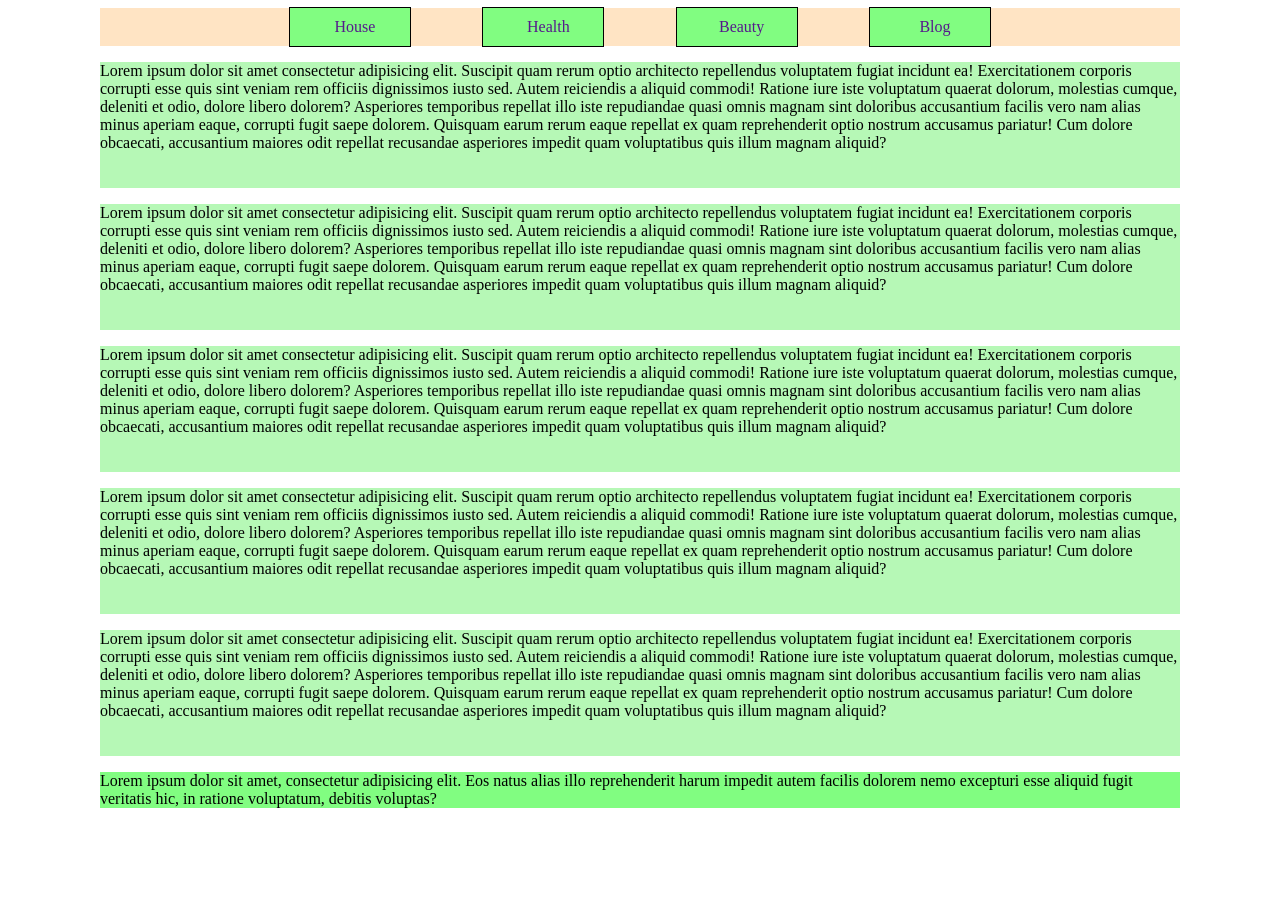
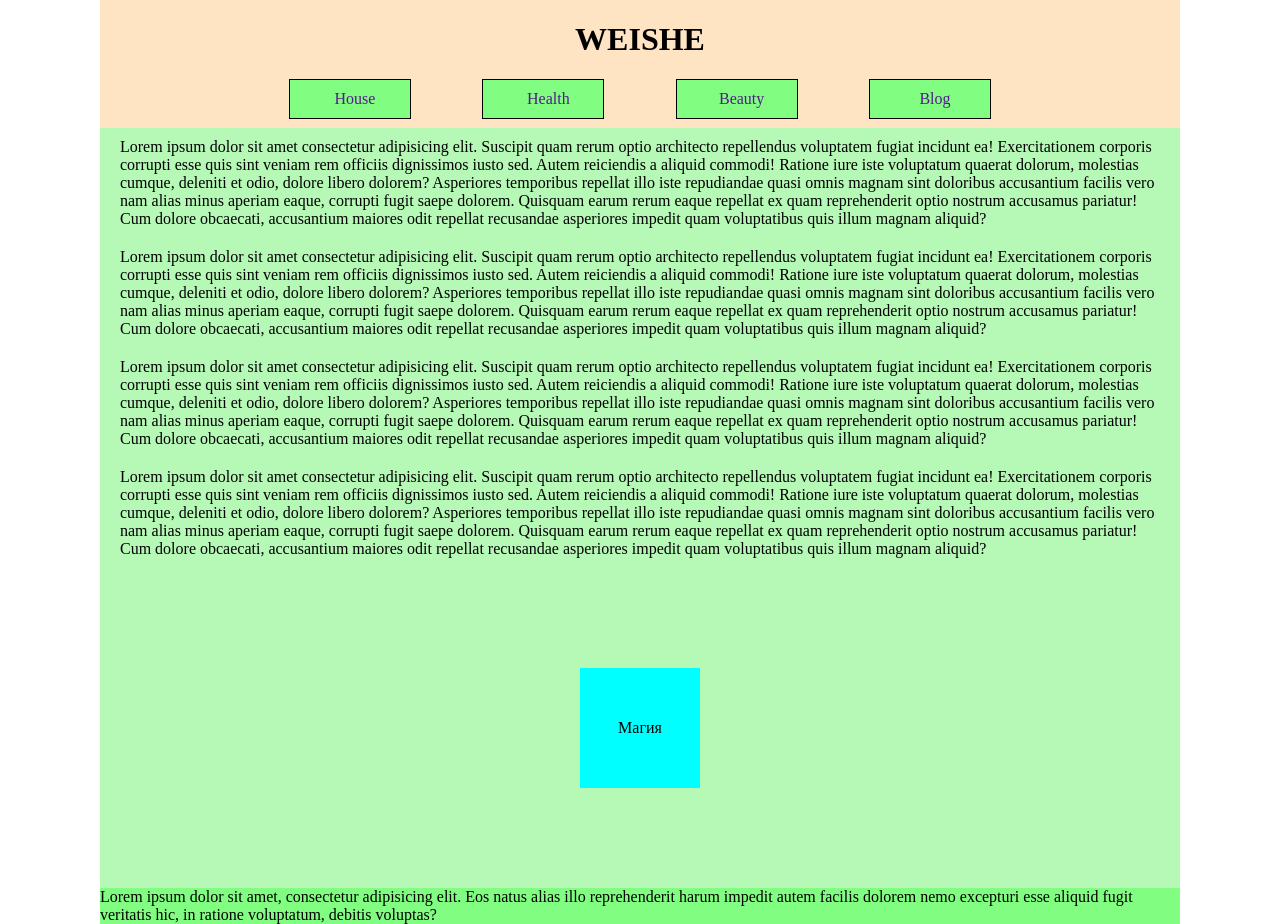
Before and after one commit to nightmish/weishe_project, a plain HTML site: page index.html in a window 1280 px wide. Before the commit the page ends 824 px from the top, so only its background shows below. Drawn offline with Linux system fonts and the light colour scheme.

Commit message:
Animation

```diff
--- a/css/styles.css
+++ b/css/styles.css
@@ -4,21 +4,37 @@ list-style-type: none;
 a {
 text-decoration: none;
 }
+p{
+padding:0;
+margin:0;
+}
 body {
 
+ margin: 0;
+ padding: 0;
 }
 /***Header Zone***/
+.titler{
+    padding: 0;
+    margin: 0;
+display: inline-block;
+text-align: center;
+text-transform: uppercase;
+}
 .mainnav {
     display: flex;
     justify-content: space-between;
     margin:0;
     padding: 0;
-
     width:700px;
+    padding-bottom: 10px;
 }
 .headerx {
+    margin:0;
+    padding:0;
     display: flex;
-    justify-content: center;
+    flex-direction: column;
+    align-items:center;
     width: 1080px;
     margin:0px auto;
     background-color: bisque;
@@ -58,8 +74,11 @@ body {
 .container {
    margin:0px auto;
    padding:0;
-    width: 1080px;
-    padding-bottom: 20px;
+    width: 1040px;
+    padding-bottom: 10px;
+    padding-top: 10px;
+    padding-left: 20px;
+    padding-right: 20px;
      background-color: rgb(182, 248, 182);
 
 }
@@ -69,3 +88,31 @@ width: 1080px;
 margin:0px auto;
 background-color: rgb(129, 253, 129);
 }
+.test {
+    margin:0;
+    display: flex;
+    justify-content: center;
+    align-items: center;
+    height: 300px;
+}
+.button {
+    display: flex;
+    justify-content: center;
+    align-items: center;
+    margin: 0;
+    padding:10px;
+    background-color: aqua;
+    width:100px;
+    height: 100px;
+    transition-property: all;
+    transition-duration: 800ms;
+    transition-timing-function: linear;
+
+
+}
+.button:hover{
+    background-color: rgb(0, 0, 0);
+    border-radius: 0%;
+    transform: scale(2.5);
+
+}
--- a/index.html
+++ b/index.html
@@ -9,6 +9,7 @@
 </head>
 <body>
    <header class="headerx">
+       <p class="titler"><h1>WEISHE</h1></p>
        <ul class="mainnav list">
            <li class="menubutton"><a href="" class="menulink">House</a>
                <ul class="submenu">
@@ -47,7 +48,9 @@
             <section class="container"><p>Lorem ipsum dolor sit amet consectetur adipisicing elit. Suscipit quam rerum optio architecto repellendus voluptatem fugiat incidunt ea! Exercitationem corporis corrupti esse quis sint veniam rem officiis dignissimos iusto sed. Autem reiciendis a aliquid commodi! Ratione iure iste voluptatum quaerat dolorum, molestias cumque, deleniti et odio, dolore libero dolorem? Asperiores temporibus repellat illo iste repudiandae quasi omnis magnam sint doloribus accusantium facilis vero nam alias minus aperiam eaque, corrupti fugit saepe dolorem. Quisquam earum rerum eaque repellat ex quam reprehenderit optio nostrum accusamus pariatur! Cum dolore obcaecati, accusantium maiores odit repellat recusandae asperiores impedit quam voluptatibus quis illum magnam aliquid?</p></section>
             <section class="container"><p>Lorem ipsum dolor sit amet consectetur adipisicing elit. Suscipit quam rerum optio architecto repellendus voluptatem fugiat incidunt ea! Exercitationem corporis corrupti esse quis sint veniam rem officiis dignissimos iusto sed. Autem reiciendis a aliquid commodi! Ratione iure iste voluptatum quaerat dolorum, molestias cumque, deleniti et odio, dolore libero dolorem? Asperiores temporibus repellat illo iste repudiandae quasi omnis magnam sint doloribus accusantium facilis vero nam alias minus aperiam eaque, corrupti fugit saepe dolorem. Quisquam earum rerum eaque repellat ex quam reprehenderit optio nostrum accusamus pariatur! Cum dolore obcaecati, accusantium maiores odit repellat recusandae asperiores impedit quam voluptatibus quis illum magnam aliquid?</p></section>
             <section class="container"><p>Lorem ipsum dolor sit amet consectetur adipisicing elit. Suscipit quam rerum optio architecto repellendus voluptatem fugiat incidunt ea! Exercitationem corporis corrupti esse quis sint veniam rem officiis dignissimos iusto sed. Autem reiciendis a aliquid commodi! Ratione iure iste voluptatum quaerat dolorum, molestias cumque, deleniti et odio, dolore libero dolorem? Asperiores temporibus repellat illo iste repudiandae quasi omnis magnam sint doloribus accusantium facilis vero nam alias minus aperiam eaque, corrupti fugit saepe dolorem. Quisquam earum rerum eaque repellat ex quam reprehenderit optio nostrum accusamus pariatur! Cum dolore obcaecati, accusantium maiores odit repellat recusandae asperiores impedit quam voluptatibus quis illum magnam aliquid?</p></section>
-            <section class="container"><p>Lorem ipsum dolor sit amet consectetur adipisicing elit. Suscipit quam rerum optio architecto repellendus voluptatem fugiat incidunt ea! Exercitationem corporis corrupti esse quis sint veniam rem officiis dignissimos iusto sed. Autem reiciendis a aliquid commodi! Ratione iure iste voluptatum quaerat dolorum, molestias cumque, deleniti et odio, dolore libero dolorem? Asperiores temporibus repellat illo iste repudiandae quasi omnis magnam sint doloribus accusantium facilis vero nam alias minus aperiam eaque, corrupti fugit saepe dolorem. Quisquam earum rerum eaque repellat ex quam reprehenderit optio nostrum accusamus pariatur! Cum dolore obcaecati, accusantium maiores odit repellat recusandae asperiores impedit quam voluptatibus quis illum magnam aliquid?</p></section>
+            <section class="container"><div class="test">
+                <div class="button"><p>Магия</p></div>
+            </div></section>
         </main>
         <footer class="footerx">
 <p>Lorem ipsum dolor sit amet, consectetur adipisicing elit. Eos natus alias illo reprehenderit harum impedit autem facilis dolorem nemo excepturi esse aliquid fugit veritatis hic, in ratione voluptatum, debitis voluptas?</p>
```
